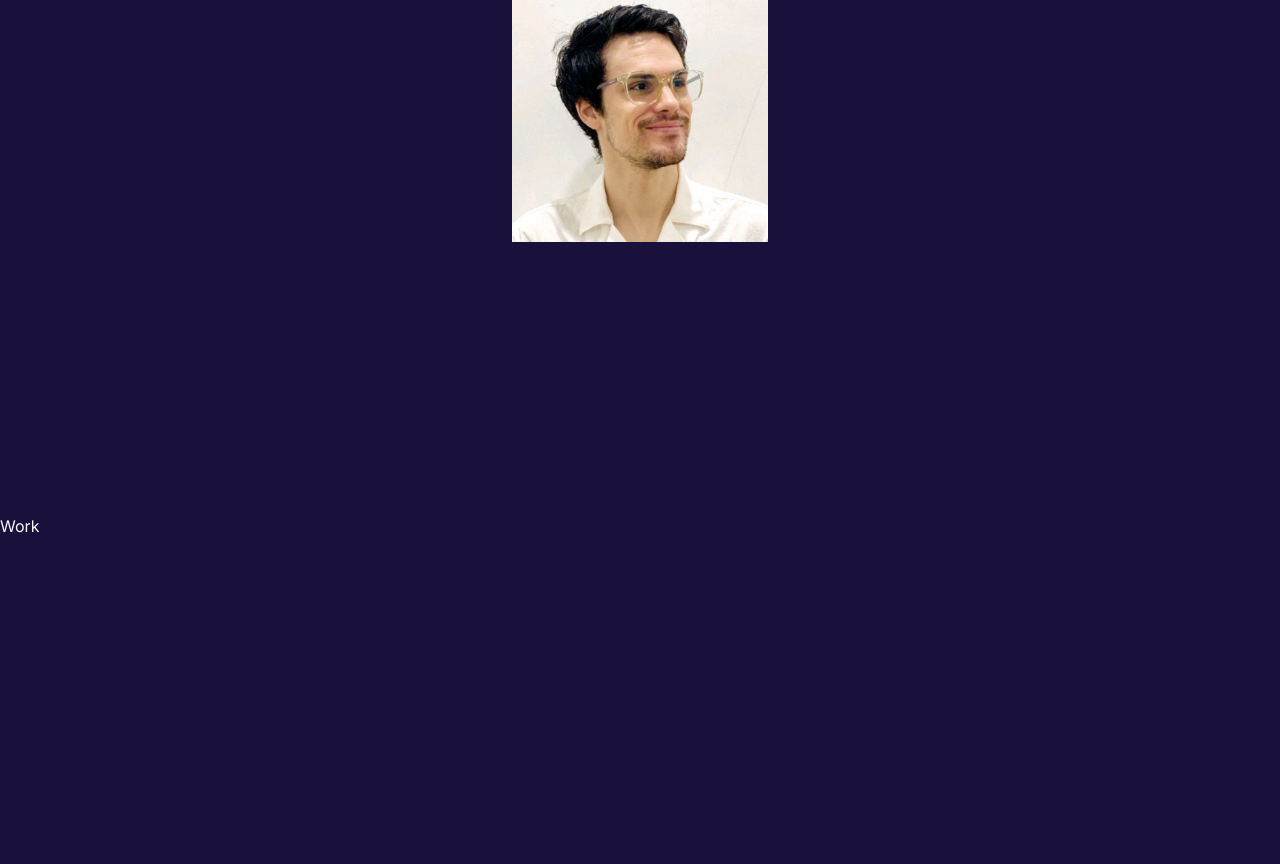
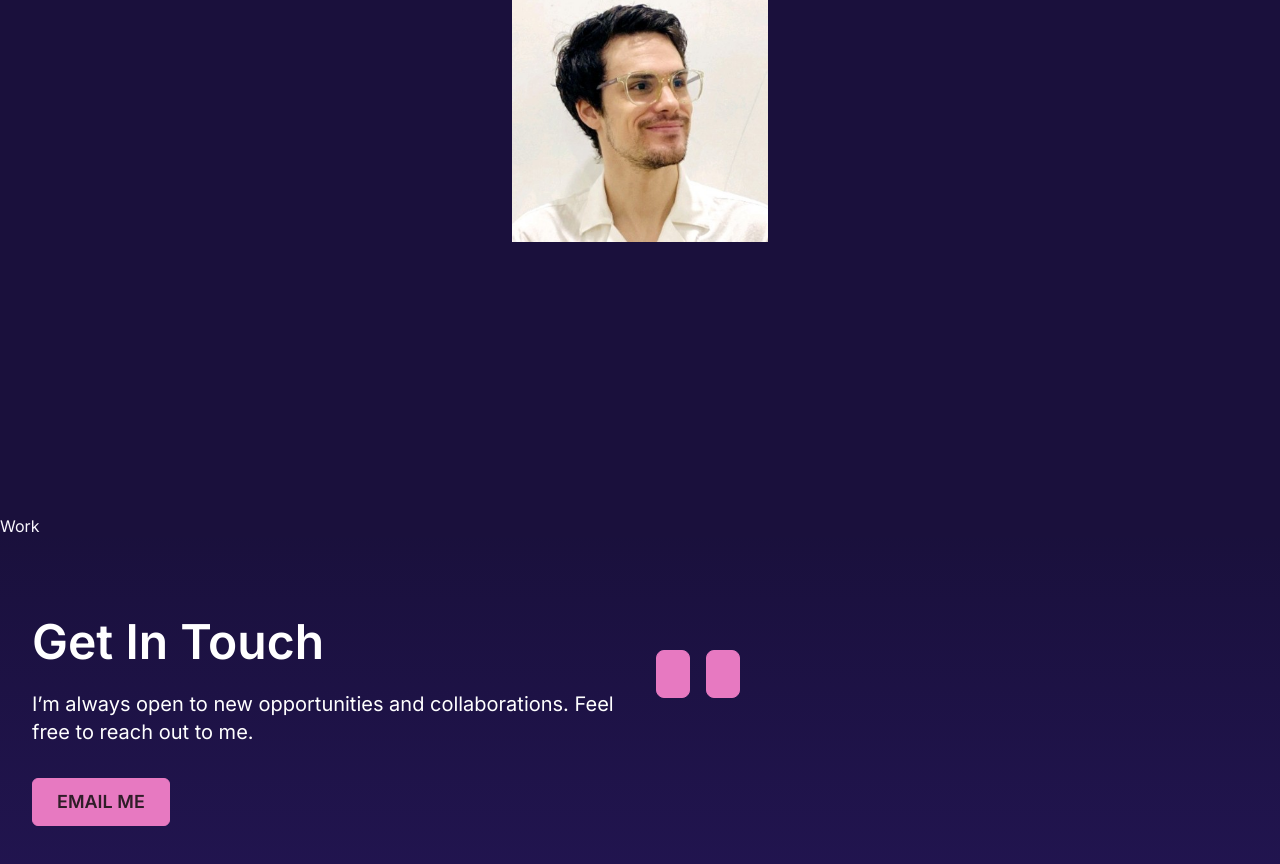
Before and after one commit to jmayheww/joshua-portfolio, a Next.js app: page / in a window 1280 px wide. Shown: the part 1086-1950 px from the top of the page. Before the commit the page ends 1624 px from the top, so only its background shows below. Built offline with nearby package versions, Linux system fonts and the light colour scheme.

Commit message:
create contact section and add boilerplate styling and content

```diff
--- a/app/page.js
+++ b/app/page.js
@@ -9,6 +9,7 @@ import { Hero } from "./sections/Hero";
 import Navbar from "./components/Navbar";
 import { About } from "./sections/About";
 import { Work } from "./sections/Work";
+import { Contact } from "./sections/Contact";
 import Image from "next/image";
 
 export default function Home() {
@@ -48,6 +49,12 @@ export default function Home() {
           <section id="work">
             <Work />
           </section>
+          <section
+            id="contact"
+            className="py-20 bg-gradient-to-t from-neutral to-base-100 text-white"
+          >
+            <Contact />
+          </section>
         </>
       )}
     </main>
--- /dev/null
+++ b/app/sections/Contact.js
@@ -0,0 +1,32 @@
+export const Contact = () => {
+  return (
+    <div className="container mx-auto px-4 md:px-8">
+      <div className="grid grid-cols-1 md:grid-cols-2 gap-8">
+        <div className="text-center md:text-left">
+          <h2 className="text-3xl md:text-4xl lg:text-5xl font-semibold mb-6">
+            Get In Touch
+          </h2>
+          <p className="text-lg lg:text-xl mb-8">
+            I&rsquo;m always open to new opportunities and collaborations. Feel
+            free to reach out to me.
+          </p>
+          <a
+            href="mailto:joshsmayhew@gmail.com"
+            className="btn btn-primary text-lg py-2 px-6 rounded-md hover:bg-opacity-80"
+          >
+            Email Me
+          </a>
+        </div>
+        <div className="flex justify-center md:justify-start space-x-4 mt-8">
+          <a href="#your-linkedin-link" className="btn btn-primary btn-icon">
+            <i className="uil uil-linkedin-alt"></i>
+          </a>
+          <a href="#your-github-link" className="btn btn-primary btn-icon">
+            <i className="uil uil-github-alt"></i>
+          </a>
+          {/* Add more social media icons and links */}
+        </div>
+      </div>
+    </div>
+  );
+};
```
